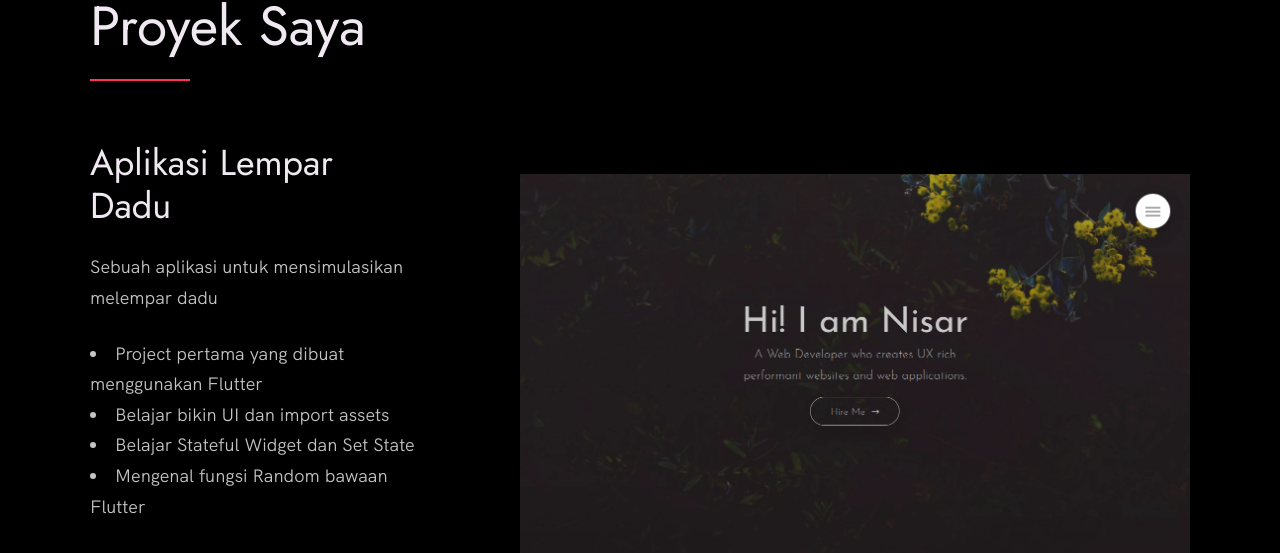
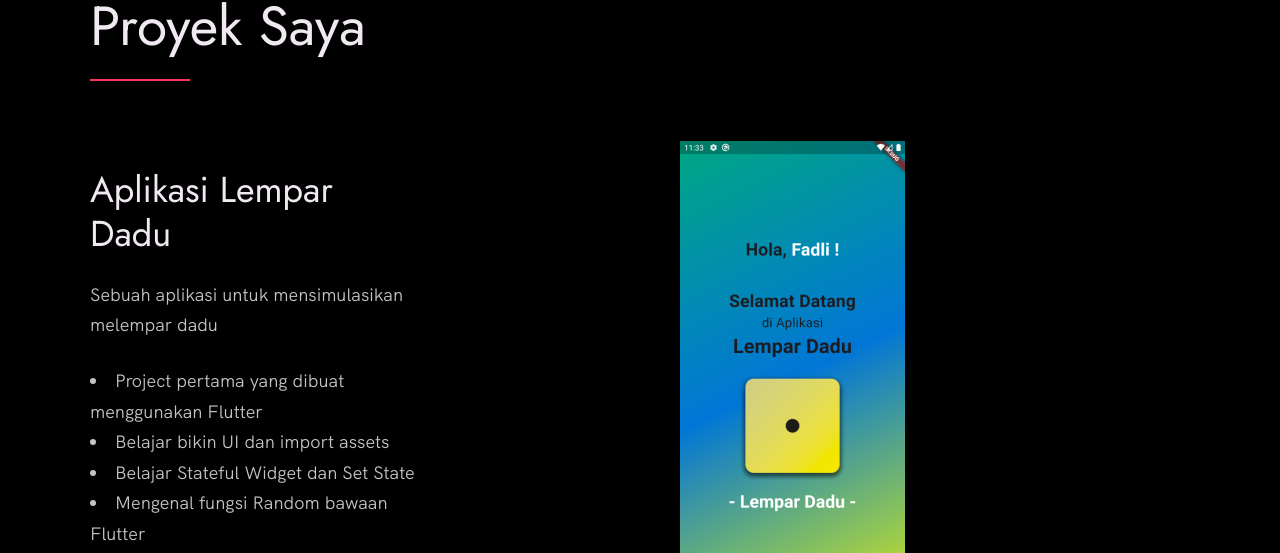
Before and after one commit to hydshsh/hydshsh.github.io, a plain HTML site: page index.html in a window 1280 px wide. Shown: the part 927-1480 px from the top of the page. Drawn offline with Linux system fonts and the light colour scheme.

Commit message:
lanjut laptop

```diff
--- a/index.css
+++ b/index.css
@@ -489,6 +489,7 @@ body:not(.user-is-tabbing) a:focus {
 }
 
 .work__image-box {
+    padding-left: 160px;
     margin-bottom: var(--gutter-normal);
 }
 
--- a/index.html
+++ b/index.html
@@ -83,7 +83,7 @@
               </div>
             </div>
             <div class="work__image-box">
-              <img src="./images/project-1.png" class="work__image" alt="Project 1" />
+              <img src="./images/project-rolldice.png" class="work__image" alt="Project 1" />
             </div>
           </div>
 
```
Also changed, not shown: images/project-rolldice.png (added).
